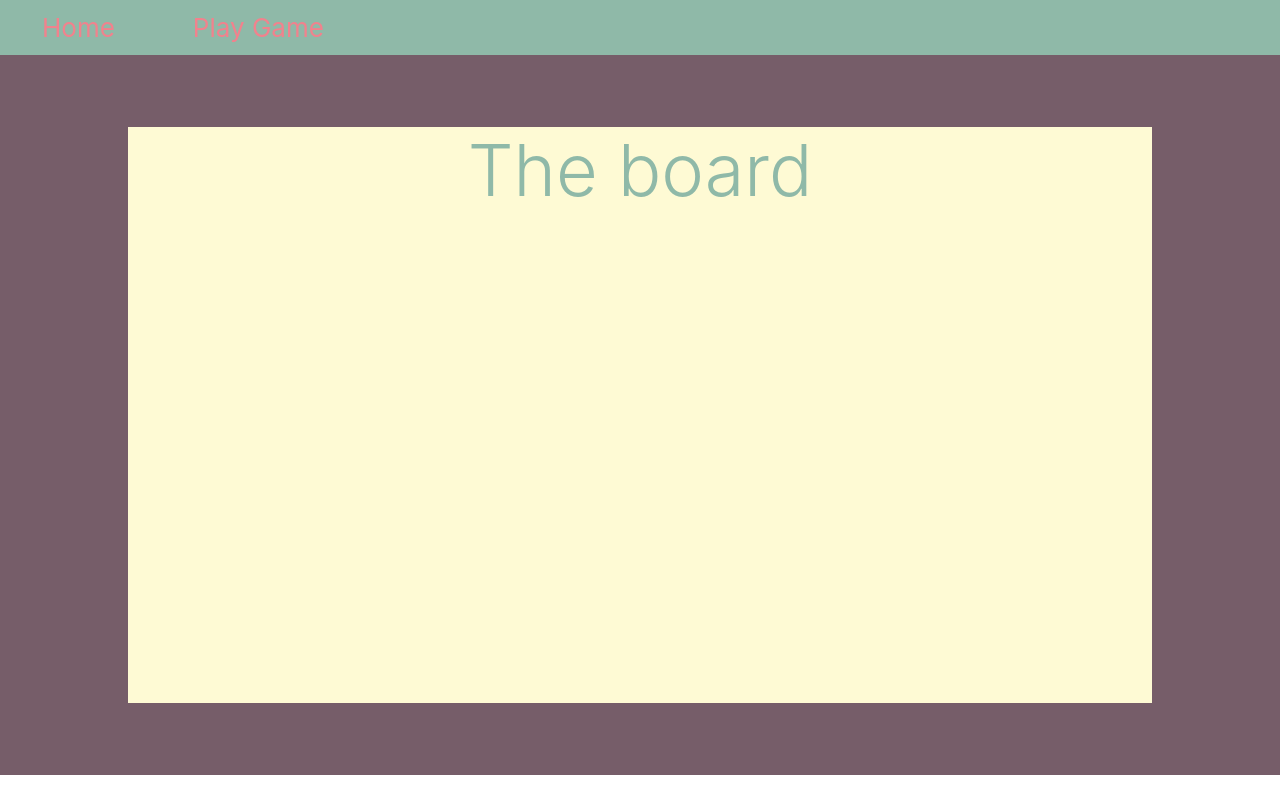
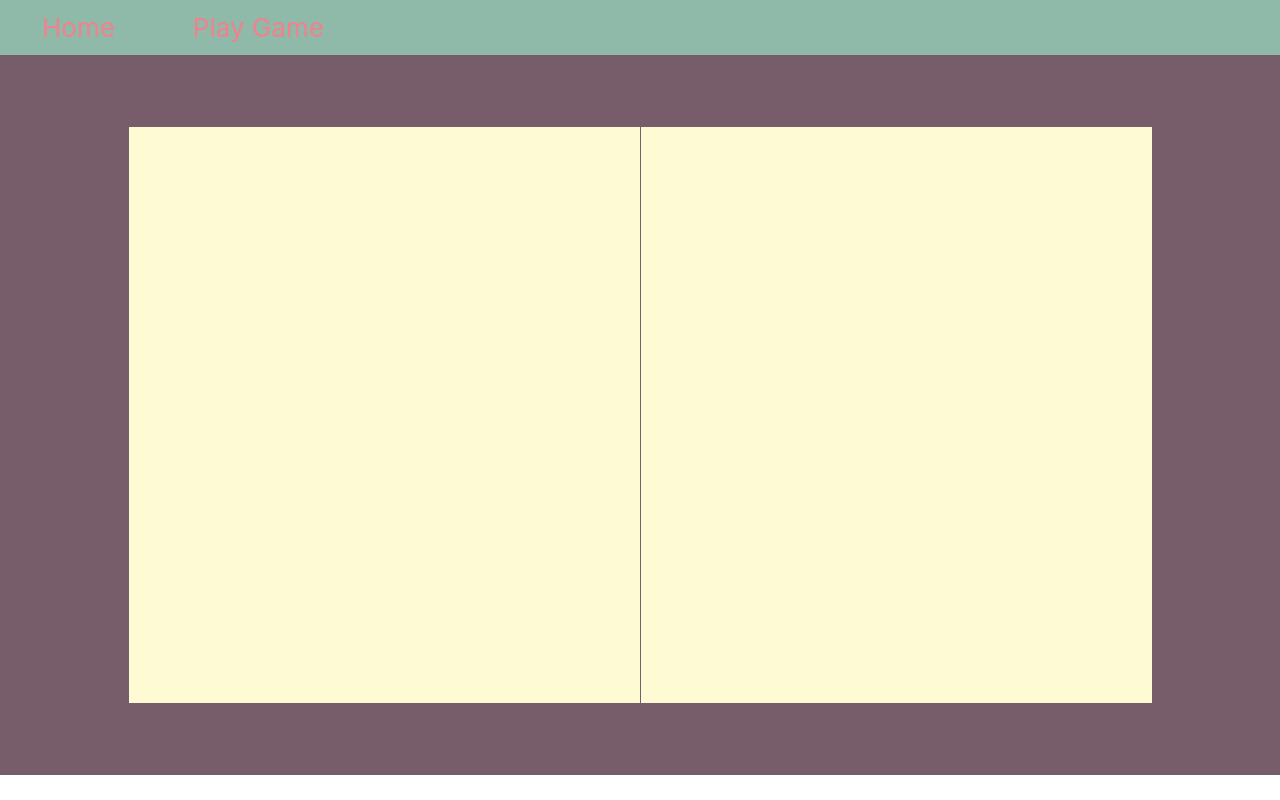
Before and after one commit to AndersonUniversity/Pong-in-React.js, a React (Create React App) app in the folder frontend/: page /game in a window 1280 px wide. Built offline with nearby package versions, Linux system fonts and the light colour scheme.

Commit message:
added dividing line using css

```diff
--- a/frontend/src/components/GameArea.css
+++ b/frontend/src/components/GameArea.css
@@ -2,5 +2,8 @@
   background-color: #fefad4;
   height: 80%;
   width: 80%;
-  color: black;
+  position: relative;
+  margin: 0 auto;
+  background-size: 50%;
+  background-image: linear-gradient(90deg, #765d69 1px, transparent 1px);
 }
--- a/frontend/src/components/GameArea.js
+++ b/frontend/src/components/GameArea.js
@@ -8,11 +8,7 @@ import React from 'react';
 import './GameArea.css';
 
 const GameArea = () => {
-  return (
-    <div className="GameArea">
-      <h1 className="display-3">The board</h1>
-    </div>
-  );
+  return <div className="GameArea"></div>;
 };
 
 export default GameArea;
```
